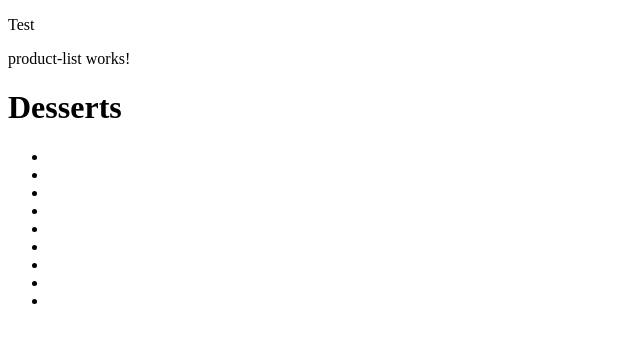
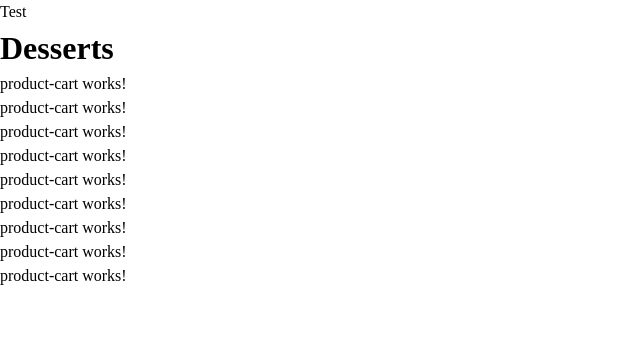
Before and after one commit to QuentinPetton/product-list-cart, an Angular app: page / in a window 1280 px wide. Shown: the top 342 px of the page, without its empty margins (0-640 px from the left). Built offline with nearby package versions, Linux system fonts and the light colour scheme.

Commit message:
feat: bind product list to child via @Input()

```diff
--- a/angular.json
+++ b/angular.json
@@ -28,6 +28,7 @@
               }
             ],
             "styles": [
+              "src/reset.css",
               "src/styles.css"
             ],
             "scripts": []
--- /dev/null
+++ b/src/app/components/product-cart/product-cart.component.html
@@ -0,0 +1 @@
+<p>product-cart works!</p>
--- a/src/app/components/product-list/product-list.component.html
+++ b/src/app/components/product-list/product-list.component.html
@@ -1,12 +1,8 @@
-<p>product-list works!</p>
-
 <h1>Desserts</h1>
 
-<div>
-  <ul>
-    @for (product of products(); track product.name) {
-      <li class="{{product.name}}"></li>
-    }
-  </ul>
-
+<div class="product-list">
+  @for (product of products(); track product.name) {
+    <app-product-cart>[product
+      ] </app-product-cart>
+  }
 </div>
--- a/src/app/components/product-list/product-list.component.ts
+++ b/src/app/components/product-list/product-list.component.ts
@@ -1,17 +1,18 @@
 import { Component, inject } from '@angular/core';
 import { ProductService } from '../../services/product.service';
 import { toSignal } from '@angular/core/rxjs-interop';
+import { ProductCartComponent } from '../product-cart/product-cart.component';
+import { ProductItem } from '../../models/product-item';
+
 
 @Component({
   selector: 'app-product-list',
-  imports: [],
+  imports: [ProductCartComponent],
   templateUrl: './product-list.component.html',
   styleUrl: './product-list.component.css',
   standalone: true
 })
 export class ProductListComponent {
   private readonly productService = inject(ProductService);
-
-  readonly products = toSignal(this.productService.getAllProducts(),{initialValue: []})
-
+  readonly products: () => ProductItem[] = toSignal(this.productService.getAllProducts(),{initialValue: []})
 }
--- /dev/null
+++ b/src/app/models/product-item.ts
@@ -0,0 +1,12 @@
+export interface ProductItem {
+  image: {
+    thunbnail: string;
+    mobile: string;
+    tablet: string;
+    desktop: string;
+  };
+  name:string;
+  category:string;
+  price:number;
+
+}
--- a/src/app/services/product.service.ts
+++ b/src/app/services/product.service.ts
@@ -1,19 +1,9 @@
 import { inject, Injectable } from '@angular/core';
 import { HttpClient } from '@angular/common/http';
 import { Observable } from 'rxjs';
+import { ProductItem } from '../models/product-item';
 
-export interface ProductItem {
-  image: {
-    thunbnail: string;
-    mobile: string;
-    tablet: string;
-    desktop: string;
-  };
-  name:string;
-  category:string;
-  price:number;
 
-}
 @Injectable({
   providedIn: 'root'
 })
--- /dev/null
+++ b/src/reset.css
@@ -0,0 +1,47 @@
+/* 1. Use a more-intuitive box-sizing model */
+*, *::before, *::after {
+  box-sizing: border-box;
+}
+
+/* 2. Remove default margin */
+* {
+  margin: 0;
+}
+
+body {
+  /* 3. Add accessible line-height */
+  line-height: 1.5;
+  /* 4. Improve text rendering */
+  -webkit-font-smoothing: antialiased;
+}
+
+/* 5. Improve media defaults */
+img, picture, video, canvas, svg {
+  display: block;
+  max-width: 100%;
+}
+
+/* 6. Inherit fonts for form controls */
+input, button, textarea, select {
+  font: inherit;
+}
+
+/* 7. Avoid text overflows */
+p, h1, h2, h3, h4, h5, h6 {
+  overflow-wrap: break-word;
+}
+
+/* 8. Improve line wrapping */
+p {
+  text-wrap: pretty;
+}
+h1, h2, h3, h4, h5, h6 {
+  text-wrap: balance;
+}
+
+/*
+  9. Create a root stacking context
+*/
+#root, #__next {
+  isolation: isolate;
+}
```
Also changed, not shown: src/app/components/product-cart/product-cart.component.ts (added, +13 -0 lines), src/app/components/product-cart/product-cart.component.css (added), 1 other file (tests, documents, lock files or other folders).
